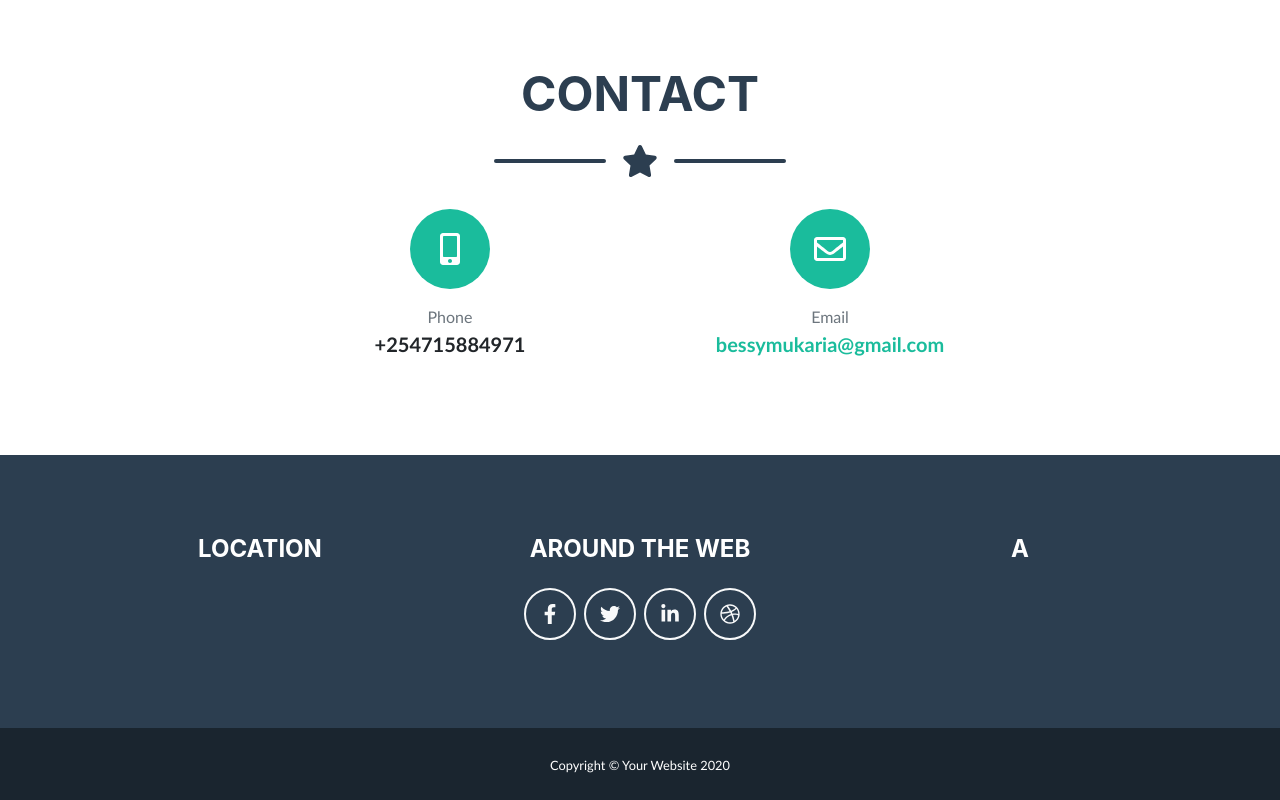
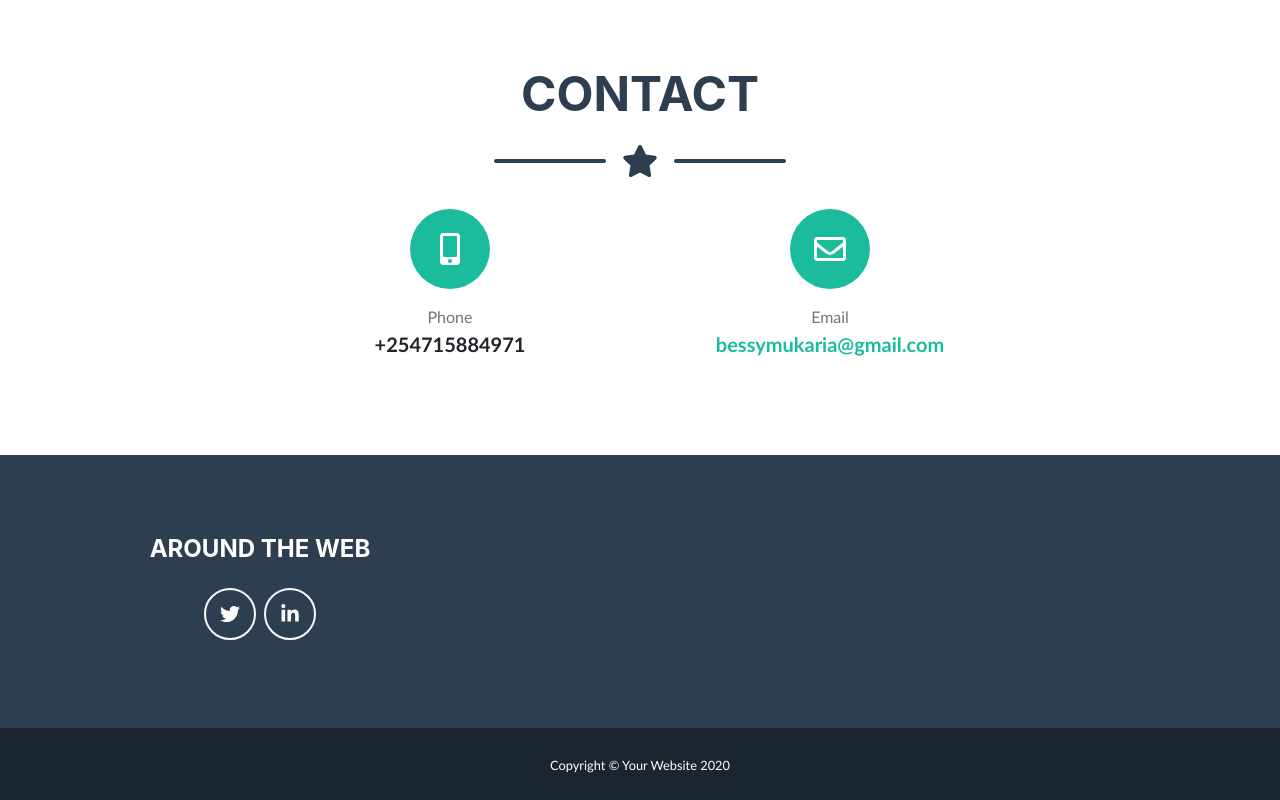
Before and after one commit to Bessy-Mukaria/Bessy-Mukaria.github.io, a plain HTML site: page index.html in a window 1280 px wide. Shown: the part 1909-2709 px from the top of the page. Drawn offline with nearby package versions, Linux system fonts and the light colour scheme; a web font is replaced by a local one.

Commit message:
Update index.html

```diff
--- a/index.html
+++ b/index.html
@@ -192,19 +192,12 @@ Statistics graduate who seeks to apply the  acquired knowledge and skills to the
             <div class="container">
                 <div class="row">
                     <!-- Footer Location-->
-                    <div class="col-lg-4 mb-5 mb-lg-0">
-                        <h4 class="mb-4">LOCATION</h4>
-                        <p class="pre-wrap lead mb-0"> </p>
-                    </div>
                     <!-- Footer Social Icons-->
                     <div class="col-lg-4 mb-5 mb-lg-0">
-                        <h4 class="mb-4">AROUND THE WEB</h4><a class="btn btn-outline-light btn-social mx-1" href="https://www.facebook.com/BessyMukaria"><i class="fab fa-fw fa-facebook-f"></i></a><a class="btn btn-outline-light btn-social mx-1" href="https://www.twitter.com/MukariaBessy"><i class="fab fa-fw fa-twitter"></i></a><a class="btn btn-outline-light btn-social mx-1" href="https://www.linkedin.com/in/Bessy Mukaria"><i class="fab fa-fw fa-linkedin-in"></i></a><a class="btn btn-outline-light btn-social mx-1" href="https://www.dribble.com/Bessy Mukaria"><i class="fab fa-fw fa-dribbble"></i></a>
+                        <h4 class="mb-4">AROUND THE WEB</h4><a class="btn btn-outline-light btn-social mx-1" href="https://www.twitter.com/MukariaBessy"><i class="fab fa-fw fa-twitter"></i></a><a class="btn btn-outline-light btn-social mx-1" href="https://www.linkedin.com/in/bessy-mukaria/"><i class="fab fa-fw fa-linkedin-in"></i></a>
                     </div>
                     <!-- Footer About Text-->
-                    <div class="col-lg-4">
-                        <h4 class="mb-4">A</h4>
-                        <p class="pre-wrap lead mb-0"> </p>
-                    </div>
+
                 </div>
             </div>
         </footer>
```
